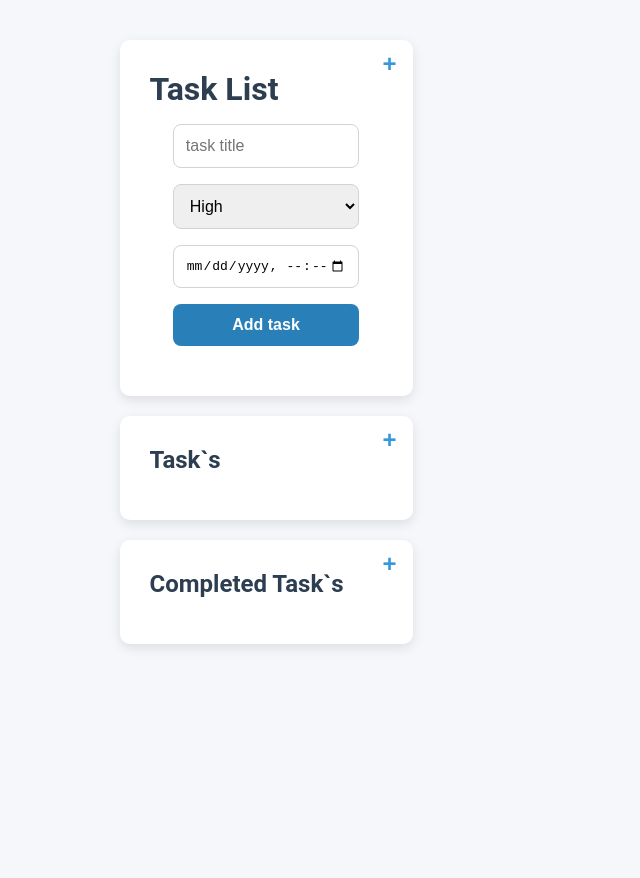
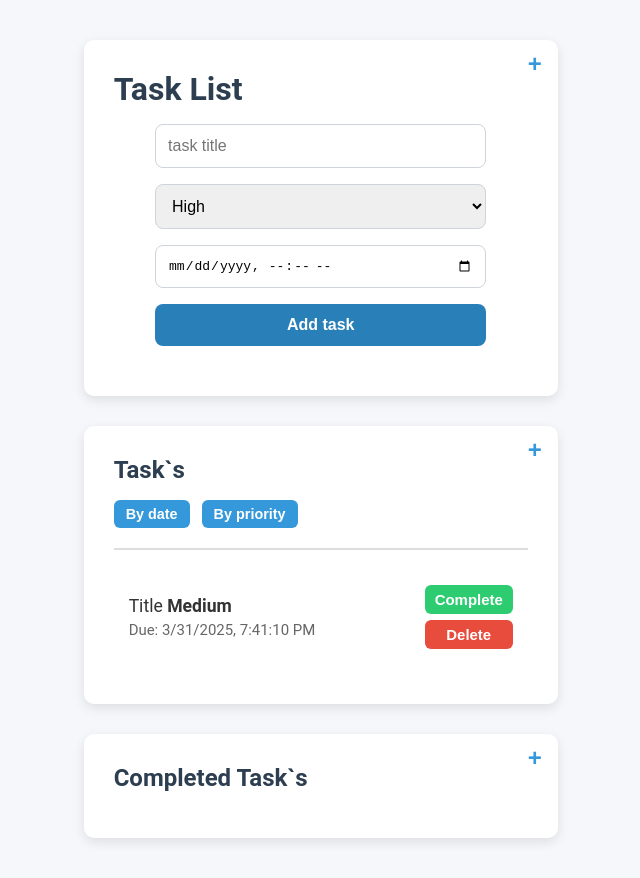
Before and after one commit to NikitaTichonow/tasklist-react-app, a React (Vite) app: page / in a window 1280 px wide. Shown: the whole page, without its empty margins (374-1014 px from the left). Before the commit the page ends 800 px from the top, so only its background shows below. Built offline with nearby package versions, Linux system fonts and the light colour scheme.

Commit message:
add components TaskItem, TaskList

```diff
--- a/src/App.jsx
+++ b/src/App.jsx
@@ -1,4 +1,5 @@
 import TaskForm from "./components/TaskForm";
+import TaskList from "./components/TaskList";
 
 function App() {
   return (
@@ -11,6 +12,11 @@ function App() {
       <div className="completed-task-container">
         <h2>Task`s</h2>
         <button className="close-button">+</button>
+        <div className="sort-controls">
+          <button className="sort-button">By date</button>
+          <button className="sort-button">By priority</button>
+        </div>
+        <TaskList />
       </div>
       <div className="task-container">
         <h2>Completed Task`s</h2>
--- /dev/null
+++ b/src/components/TaskItem.jsx
@@ -0,0 +1,18 @@
+function TaskItem() {
+  return (
+    <li className="task-item">
+      <div className="task-info">
+        <div>
+          Title <strong>Medium</strong>
+        </div>
+        <div className="task-deadline">Due: {new Date().toLocaleString()}</div>
+      </div>
+      <div className="task-buttons">
+        <button className="complete-button">Complete</button>
+        <button className="delete-button">Delete</button>
+      </div>
+    </li>
+  );
+}
+
+export default TaskItem;
--- /dev/null
+++ b/src/components/TaskList.jsx
@@ -0,0 +1,11 @@
+import TaskItem from "./TaskItem"
+
+function TaskList() {
+    return (
+        <ul className="task-list">
+            <TaskItem/>
+        </ul>
+    )
+}
+
+export default TaskList
--- a/src/index.css
+++ b/src/index.css
@@ -19,9 +19,9 @@ body {
 .app {
   display: flex;
   flex-direction: column;
-  gap: 20px;
+  gap: 30px;
   max-width: 500px;
-  width: 100%;
+  width: 130%;
 }
 
 /* Main container for current tasks and completed tasks */
```
